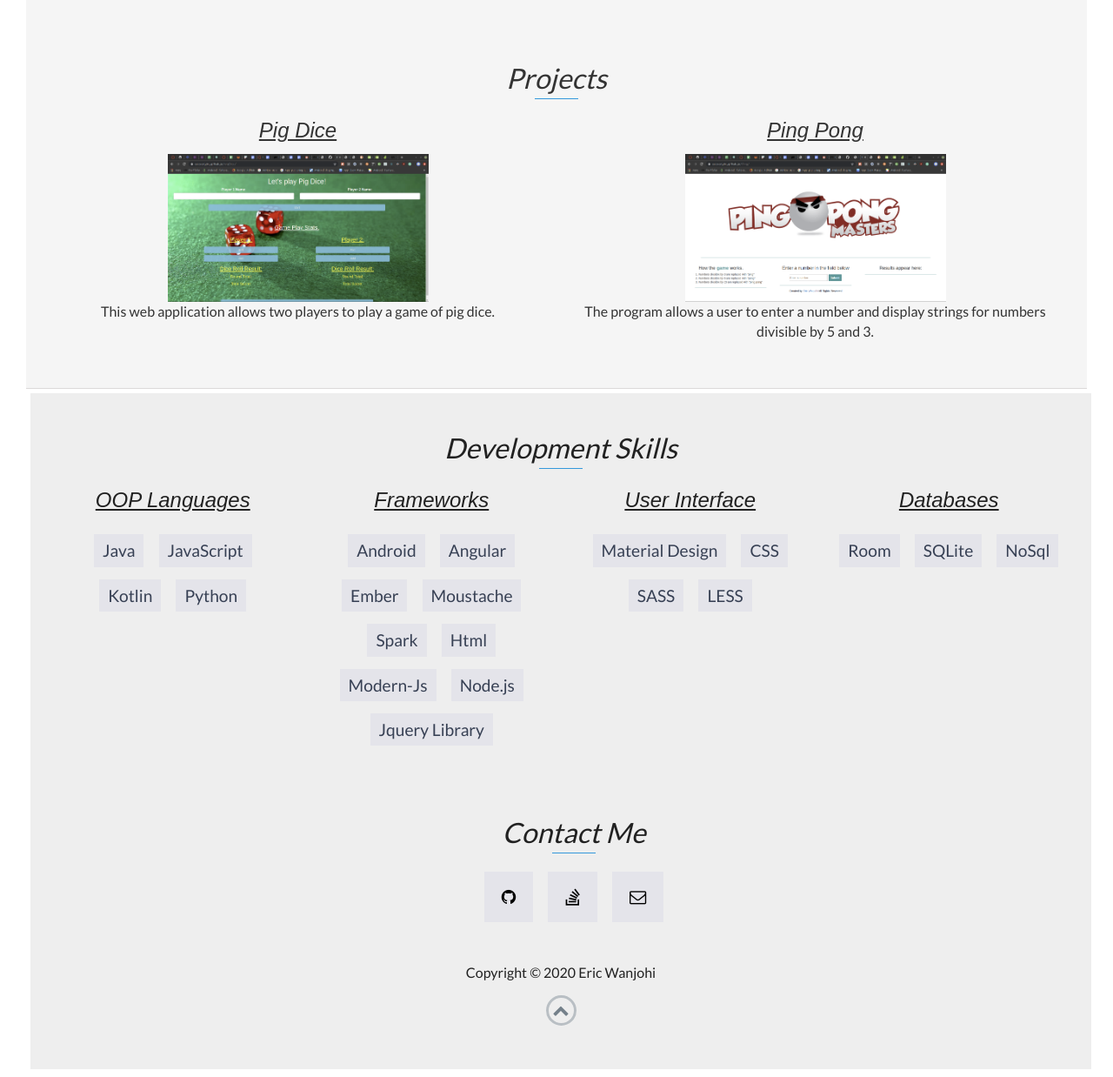
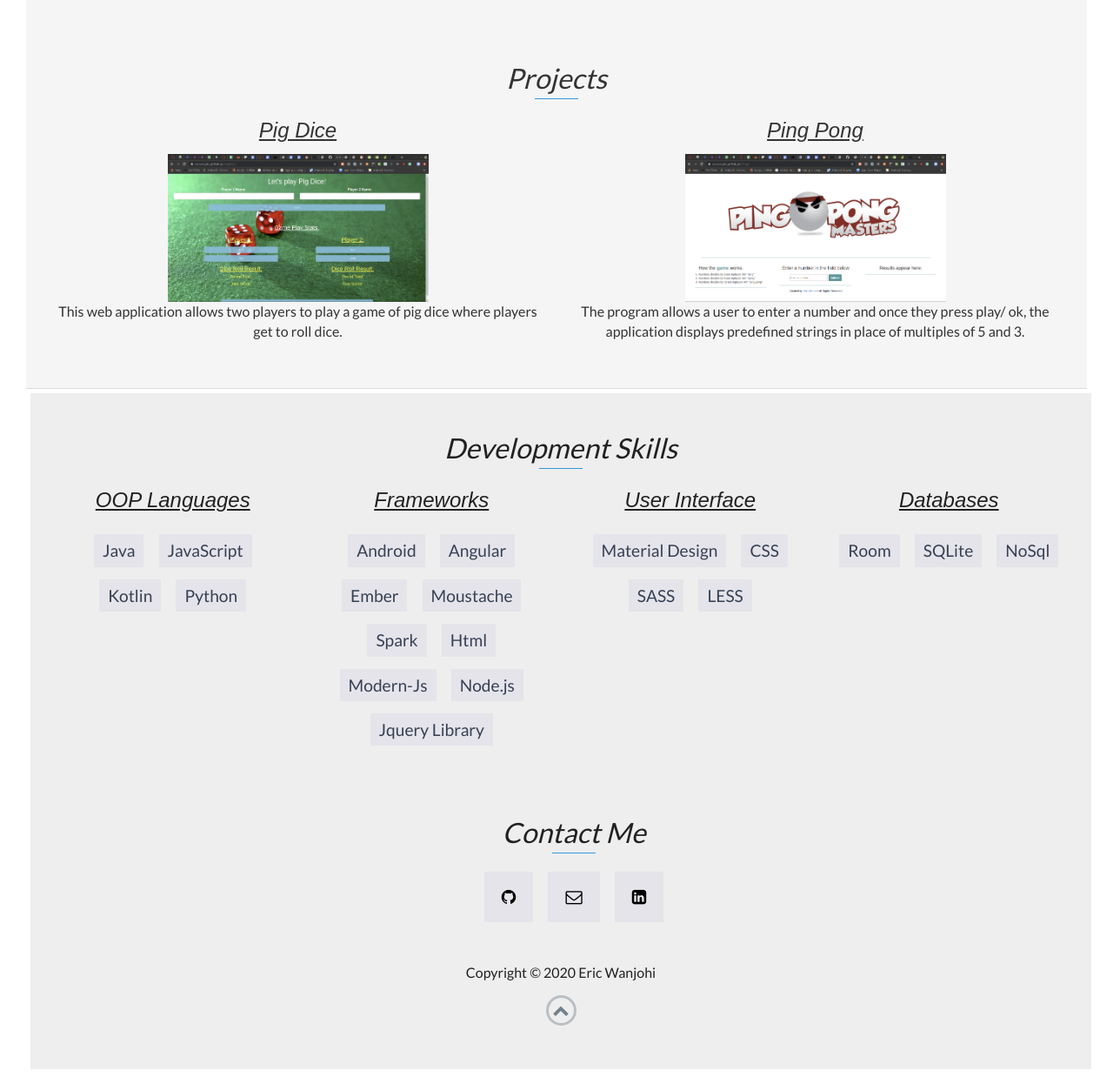
Before and after one commit to EricWanjohi/eric-portfolio, a website: page index.html in a window 1280 px wide. Shown: the part 1117-2355 px from the top of the page at 87% size. Drawn offline with nearby package versions, Linux system fonts and the light colour scheme.

Commit message:
- Added a linkedIn social media link. -  Added more description for projects. - Removed stackoverflow link.

```diff
--- a/css/styles.css
+++ b/css/styles.css
@@ -56,6 +56,7 @@
 #facebookIcon:hover{color: #303F9F}
 #githubIcon:hover{color: #000000}
 #stackOverflowIcon:hover{color: #FFA000}
+#linkedIn:hover{color: #3F51B5}
 #twitterIcon:hover{color: #03A9F4}
 #googlePlusIcon:hover{color: #F44336}
 #Framework{margin-top:10px;}
--- a/index.html
+++ b/index.html
@@ -94,7 +94,7 @@
                     <img src="images/PigDice.png" style="width: 300px; height:170px;" id="img">
                 </div>
                 <p>
-                    This web application allows two players to play a game of pig dice.
+                    This web application allows two players to play a game of pig dice where players get to roll dice.
                 </p>
             </div>
             <div class="col-md-6 skill-class">
@@ -103,7 +103,7 @@
                     <img src="images/PingPong.png" style="width: 300px; height:170px;" id="img">
                 </div>
                 <p>
-                    The program allows a user to enter a number and display strings for numbers divisible by 5 and 3.
+                    The program allows a user to enter a number and once they press play/ ok, the application displays predefined strings in place of multiples of 5 and 3.
                 </p>
             </div>
         </div>
@@ -170,11 +170,12 @@
                                 <a href="https://www.github.com/EricWanjohi" target="_blank"><i class="fa fa-github" aria-hidden="true" id="githubIcon"></i></a>
                             </li>
                             <li>
-                                <a href="https://www.stackoverflow.com/users/9442602/karite-wanjohi" target="_blank"><i class="fa fa-stack-overflow" aria-hidden="true" id="stackOverflowIcon"></i></a>
+                                <a href="mailto:ericwanjohi.ew@gmail.com?"><i class="fa fa-envelope-o" aria-hidden="true" class="email-me" ></i></a>
                             </li>
                             <li>
-                                <a href="mailto:ericwanjohi.ew@gmail.com?"><i class="fa fa-envelope-o" aria-hidden="true" class="email-me" ></i></a>
+                                <a href="https://www.linkedin.com/in/ericwanjohi" target="_blank"><i class="fa fa-linkedin-square" aria-hidden="true" id="linkedIn"></i></a>
                             </li>
+
                         </ul>
                     </div>
                     <div class="col-md-12 copyright">
```
